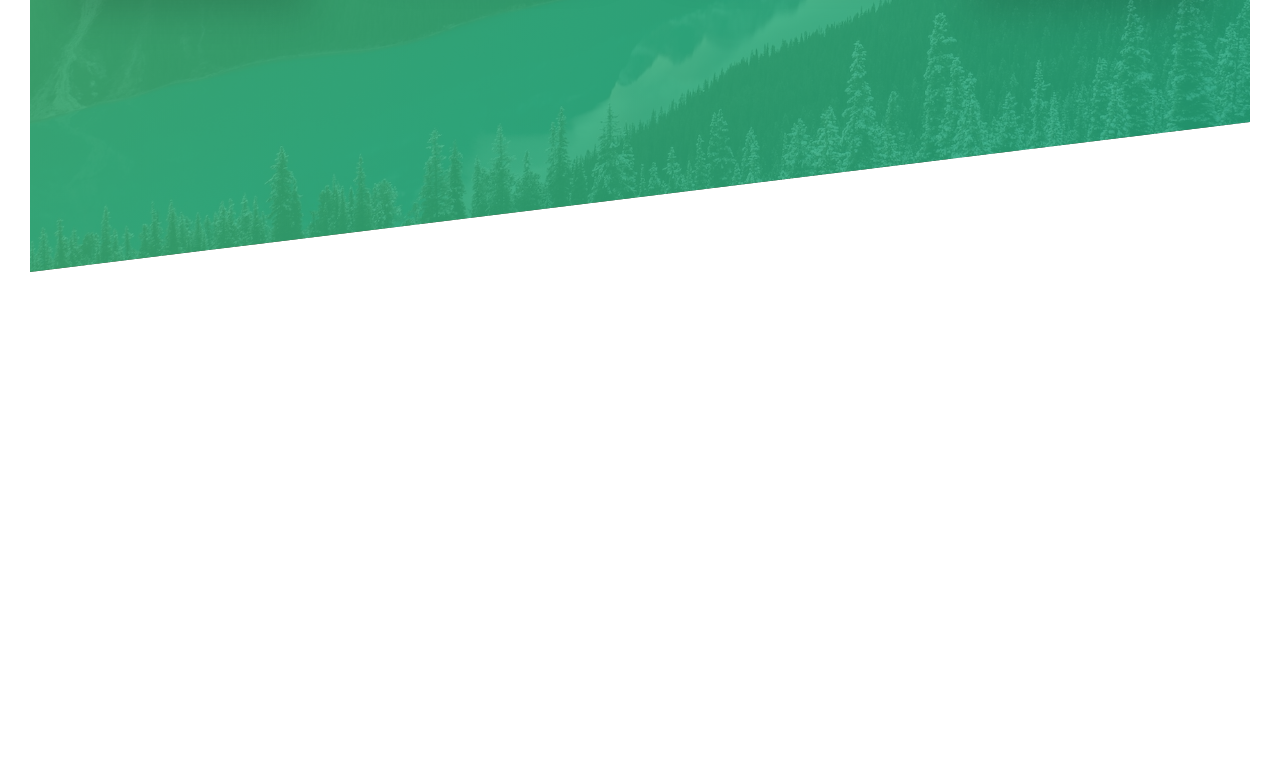
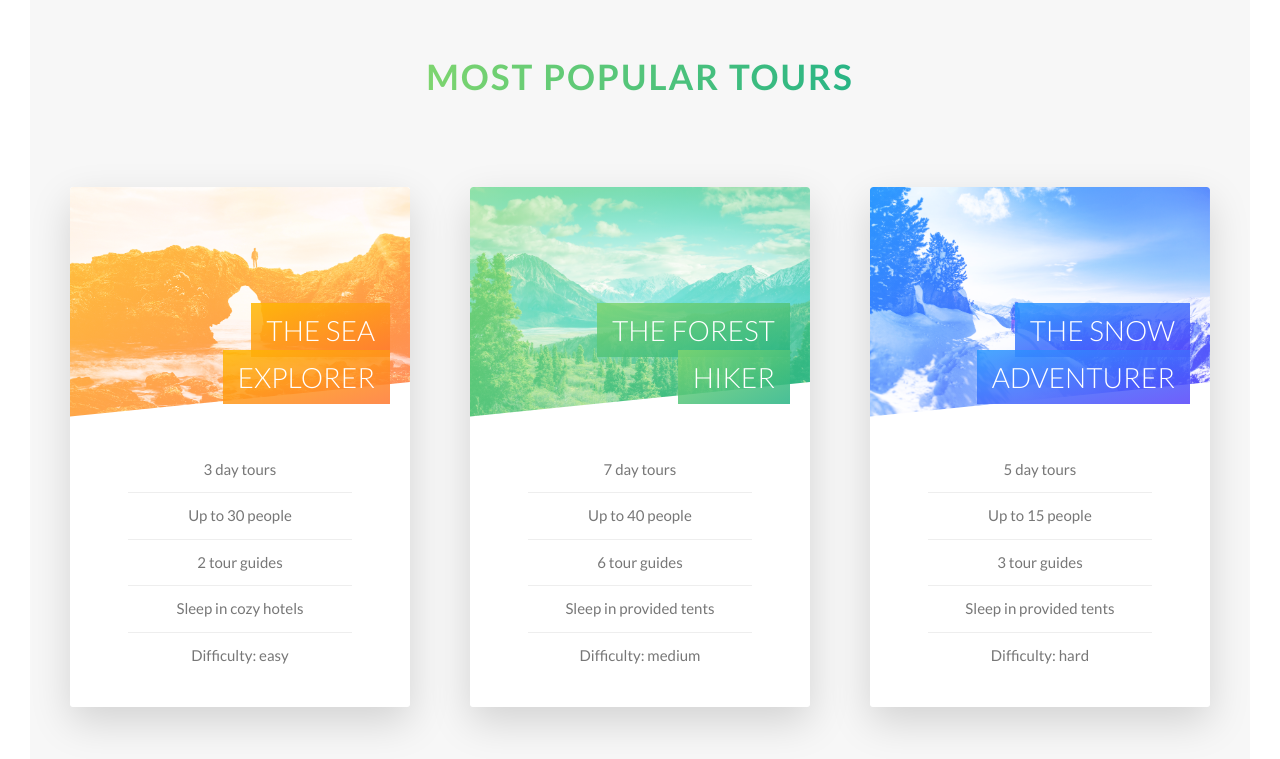
Before and after one commit to achwell/Advanced-CSS-and-Sass-Flexbox-Grid-Animations-and-More-, a website: page natours/index.html in a window 1280 px wide. Shown: the part 2038-2797 px from the top of the page. Before the commit the page ends 2310 px from the top, so only its background shows below. Drawn offline with nearby package versions, Linux system fonts and the light colour scheme; files that its build step writes are made by us from their sources.

Commit message:
Etter 41: Building the Tours Section - Part 3

```diff
--- a/natours/index.html
+++ b/natours/index.html
@@ -87,6 +87,101 @@
                     </div>
                 </div>
             </section>
+
+            <section class="section-tours" id="section-tours">
+                <div class="u-center-text u-margin-bottom-big">
+                    <h2 class="heading-secondary">
+                        Most popular tours
+                    </h2>
+                </div>
+
+                <div class="row">
+                    <div class="col-1-of-3">
+                        <div class="card">
+                            <div class="card__side card__side--front">
+                                <div class="card__picture card__picture--1">&nbsp;</div>
+                                <h4 class="card__heading">
+                                    <span class="card__heading-span card__heading-span--1">The Sea Explorer</span>
+                                </h4>
+                                <div class="card__details">
+                                    <ul>
+                                        <li>3 day tours</li>
+                                        <li>Up to 30 people</li>
+                                        <li>2 tour guides</li>
+                                        <li>Sleep in cozy hotels</li>
+                                        <li>Difficulty: easy</li>
+                                    </ul>
+                                </div>
+                            </div>
+                            <div class="card__side card__side--back card__side--back-1">
+                                <div class="card__cta">
+                                    <div class="card__price-box">
+                                        <p class="card__price-only">Only</p>
+                                        <p class="card__price-value">$297</p>
+                                    </div>
+                                    <a href="#popup" class="btn btn--white">Book now!</a>
+                                </div>
+                            </div>
+                        </div>
+                    </div>
+                    <div class="col-1-of-3">
+                        <div class="card">
+                            <div class="card__side card__side--front">
+                                <div class="card__picture card__picture--2">&nbsp;</div>
+                                <h4 class="card__heading">
+                                    <span class="card__heading-span card__heading-span--2">The Forest Hiker</span>
+                                </h4>
+                                <div class="card__details">
+                                    <ul>
+                                        <li>7 day tours</li>
+                                        <li>Up to 40 people</li>
+                                        <li>6 tour guides</li>
+                                        <li>Sleep in provided tents</li>
+                                        <li>Difficulty: medium</li>
+                                    </ul>
+                                </div>
+                            </div>
+                            <div class="card__side card__side--back card__side--back-2">
+                                <div class="card__cta">
+                                    <div class="card__price-box">
+                                        <p class="card__price-only">Only</p>
+                                        <p class="card__price-value">$497</p>
+                                    </div>
+                                    <a href="#popup" class="btn btn--white">Book now!</a>
+                                </div>
+                            </div>
+                        </div>
+                    </div>
+                    <div class="col-1-of-3">
+                        <div class="card">
+                            <div class="card__side card__side--front">
+                                <div class="card__picture card__picture--3">&nbsp;</div>
+                                <h4 class="card__heading">
+                                    <span class="card__heading-span card__heading-span--3">The Snow Adventurer</span>
+                                </h4>
+                                <div class="card__details">
+                                    <ul>
+                                        <li>5 day tours</li>
+                                        <li>Up to 15 people</li>
+                                        <li>3 tour guides</li>
+                                        <li>Sleep in provided tents</li>
+                                        <li>Difficulty: hard</li>
+                                    </ul>
+                                </div>
+                            </div>
+                            <div class="card__side card__side--back card__side--back-3">
+                                <div class="card__cta">
+                                    <div class="card__price-box">
+                                        <p class="card__price-only">Only</p>
+                                        <p class="card__price-value">$897</p>
+                                    </div>
+                                    <a href="#popup" class="btn btn--white">Book now!</a>
+                                </div>
+                            </div>
+                        </div>
+                    </div>
+                </div>
+            </section>
         </main>
     </body>
 </html>
--- a/natours/sass/base/_base.scss
+++ b/natours/sass/base/_base.scss
@@ -5,7 +5,7 @@
 }
 
 html {
-  //This defines whar 1rem is
+  // This defines what 1rem is
   font-size: 62.5%;
 }
 
--- a/natours/sass/base/_typography.scss
+++ b/natours/sass/base/_typography.scss
@@ -42,7 +42,7 @@ body {
 
   &:hover {
     transform: skewY(2deg) skewX(15deg) scale(1.1);
-    text-shadow: .5rem 1rem 2rem rgba($color-black, .2);
+    text-shadow: .5rem 1rem 2rem $color-black-light;
   }
 }
 
--- a/natours/sass/base/_utilities.scss
+++ b/natours/sass/base/_utilities.scss
@@ -1,15 +1,9 @@
-.u-center-text {
-  text-align: center;
-}
 
-.u-margin-bottom-big {
-  margin-bottom: 8rem;
-}
+.u-center-text { text-align: center !important; }
 
-.u-margin-bottom-medium {
-  margin-bottom: 4rem;
-}
+.u-margin-bottom-small { margin-bottom: 1.5rem !important; }
+.u-margin-bottom-medium { margin-bottom: 4rem !important; }
+.u-margin-bottom-big { margin-bottom: 8rem !important; }
 
-.u-margin-bottom-small {
-  margin-bottom: 1.5rem;
-}
+.u-margin-top-big { margin-top: 8rem !important; }
+.u-margin-top-huge { margin-top: 10rem !important; }
--- a/natours/sass/components/_card.scss
+++ b/natours/sass/components/_card.scss
@@ -0,0 +1,154 @@
+.card {
+  perspective: 150rem;
+  -moz-perspective: 150rem;
+  position: relative;
+  height: 52rem;
+
+  &__side {
+    height: 52rem;
+    transition: all .8s ease;
+    position: absolute;
+    top: 0;
+    left: 0;
+    width: 100%;
+    backface-visibility: hidden;
+    border-radius: 3px;
+    overflow: hidden;
+    box-shadow: 0 1.5rem 4rem $color-black-lighter;
+
+    &--front {
+      background-color: $color-white;
+    }
+
+    &--back {
+      transform: rotateY(180deg);
+
+      &-1 {
+        background-image: linear-gradient(to right bottom, $color-secondary-light, $color-secondary-dark);
+      }
+
+      &-2 {
+        background-image: linear-gradient(to right bottom, $color-primary-light, $color-primary-dark);
+      }
+
+      &-3 {
+        background-image: linear-gradient(to right bottom, $color-tertiary-light, $color-tertiary-dark);
+      }
+    }
+  }
+
+  &:hover &__side--front {
+    transform: rotateY(-180deg);
+  }
+
+  &:hover &__side--back {
+    transform: rotateY(0);
+  }
+
+  &__picture {
+    background-size: cover;
+    height: 23rem;
+    background-blend-mode: screen;
+    -webkit-clip-path: polygon(0 0, 100% 0, 100% 85%, 0 100%);
+    clip-path: polygon(0 0, 100% 0, 100% 85%, 0 100%);
+    border-top-left-radius: 3px;
+    border-top-right-radius: 3px;
+
+    &--1 {
+      background-image: linear-gradient(to right bottom, $color-secondary-light, $color-secondary-dark),
+      url(../img/nat-5.jpg);
+    }
+
+    &--2 {
+      background-image: linear-gradient(to right bottom, $color-primary-light, $color-primary-dark),
+      url(../img/nat-6.jpg);
+    }
+
+    &--3 {
+      background-image: linear-gradient(to right bottom, $color-tertiary-light, $color-tertiary-dark),
+      url(../img/nat-7.jpg);
+    }
+  }
+
+  &__heading {
+    font-size: 2.8rem;
+    font-weight: 300;
+    text-transform: uppercase;
+    text-align: right;
+    color: $color-white;
+    position: absolute;
+    top: 12rem;
+    right: 2rem;
+    width: 75%;
+  }
+
+  &__heading-span {
+    padding: 1rem 1.5rem;
+    -webkit-box-decoration-break: clone;
+    box-decoration-break: clone;
+
+    &--1 {
+      background-image: linear-gradient(to right bottom,
+              rgba($color-secondary-light, .85),
+              rgba($color-secondary-dark, .85));
+    }
+
+    &--2 {
+      background-image: linear-gradient(to right bottom,
+              rgba($color-primary-light, .85),
+              rgba($color-primary-dark, .85));
+    }
+
+    &--3 {
+      background-image: linear-gradient(to right bottom,
+              rgba($color-tertiary-light, .85),
+              rgba($color-tertiary-dark, .85));
+    }
+  }
+
+  &__details {
+    padding: 3rem;
+
+    ul {
+      list-style: none;
+      width: 80%;
+      margin: 0 auto;
+
+      li {
+        text-align: center;
+        font-size: 1.5rem;
+        padding: 1rem;
+
+        &:not(:last-child) {
+          border-bottom: 1px solid $color-grey-light-2;
+        }
+      }
+    }
+  }
+
+  &__cta {
+    position: absolute;
+    top: 50%;
+    left: 50%;
+    transform: translate(-50%, -50%);
+    width: 90%;
+    text-align: center;
+  }
+
+  &__price-box {
+    text-align: center;
+    color: $color-white;
+    margin-bottom: 8rem;
+  }
+
+  &__price-only {
+    font-size: 1.4rem;
+    text-transform: uppercase;
+  }
+
+  &__price-value {
+    font-size: 6rem;
+    font-weight: 100;
+  }
+
+}
--- a/natours/sass/components/_composition.scss
+++ b/natours/sass/components/_composition.scss
@@ -4,7 +4,7 @@
 
   &__photo {
     width: 55%;
-    box-shadow: 0 1.5rem 4rem rgba($color-black, .4);
+    box-shadow: 0 1.5rem 4rem $color-black-dark;
     border-radius: .2rem;
     position: absolute;
     z-index: 10;
@@ -29,7 +29,7 @@
     &:hover {
       outline: 1.5rem solid $color-primary;
       transform: scale(1.05) translateY(.5rem);
-      box-shadow: 0 2.5rem 4rem rgba($color-black, .5);
+      box-shadow: 0 2.5rem 4rem $color-black-darker;
       z-index: 20;
     }
   }
--- a/natours/sass/components/_feature-box.scss
+++ b/natours/sass/components/_feature-box.scss
@@ -4,7 +4,7 @@
   padding: 2.5rem;
   text-align: center;
   border-radius: .3rem;
-  box-shadow: 0 1.5rem 4rem rgba($color-black, .15);
+  box-shadow: 0 1.5rem 4rem $color-black-lighter;
   transition: transform .3s;
 
   &__icon {
--- a/natours/sass/pages/_home.scss
+++ b/natours/sass/pages/_home.scss
@@ -1,7 +1,7 @@
-.section-about {
+section-about {
   background-color: $color-grey-light-1;
   padding: 25rem 0;
-  margin-top: -20rem;
+  margin-top: -20vh;
 }
 
 .section-features {
@@ -14,4 +14,11 @@
   & > * {
     transform: skewY(7deg);
   }
+
 }
+
+.section-tours {
+  background-color: $color-grey-light-1;
+  padding: 25rem 0 15rem 0;
+  margin-top: -10rem;
+}
```
Also changed, not shown: natours/sass/abstracts/_variables.scss (+20 -4 lines), natours/sass/components/_button.scss (+4 -4 lines).
